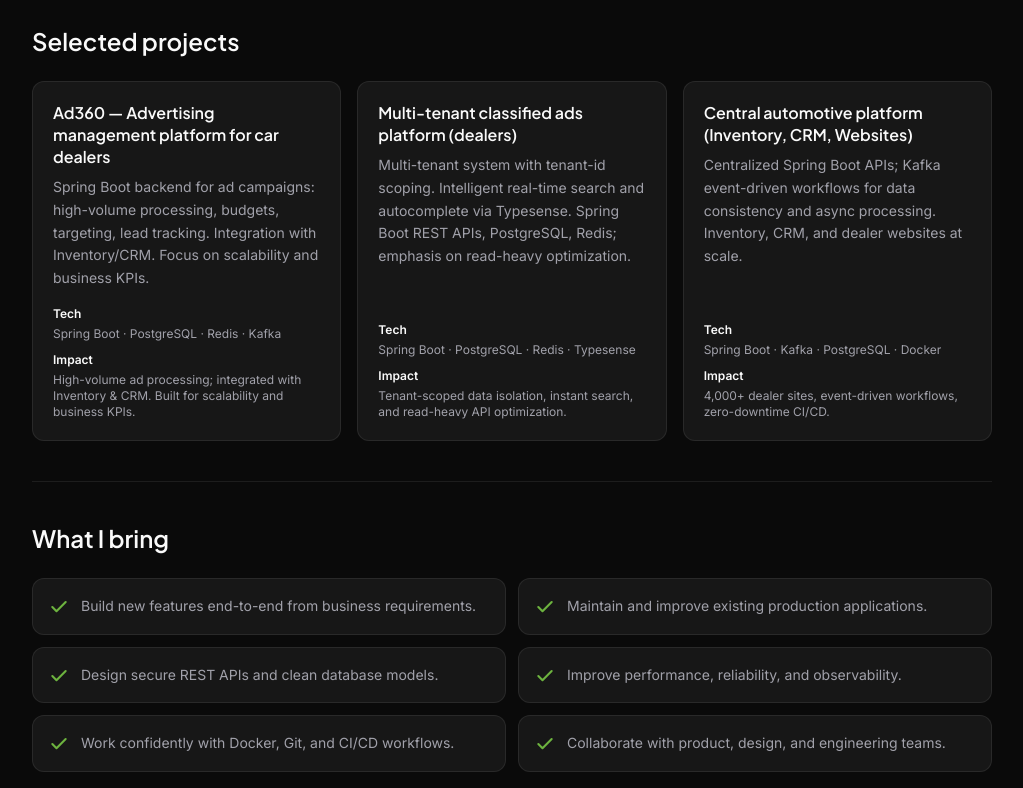
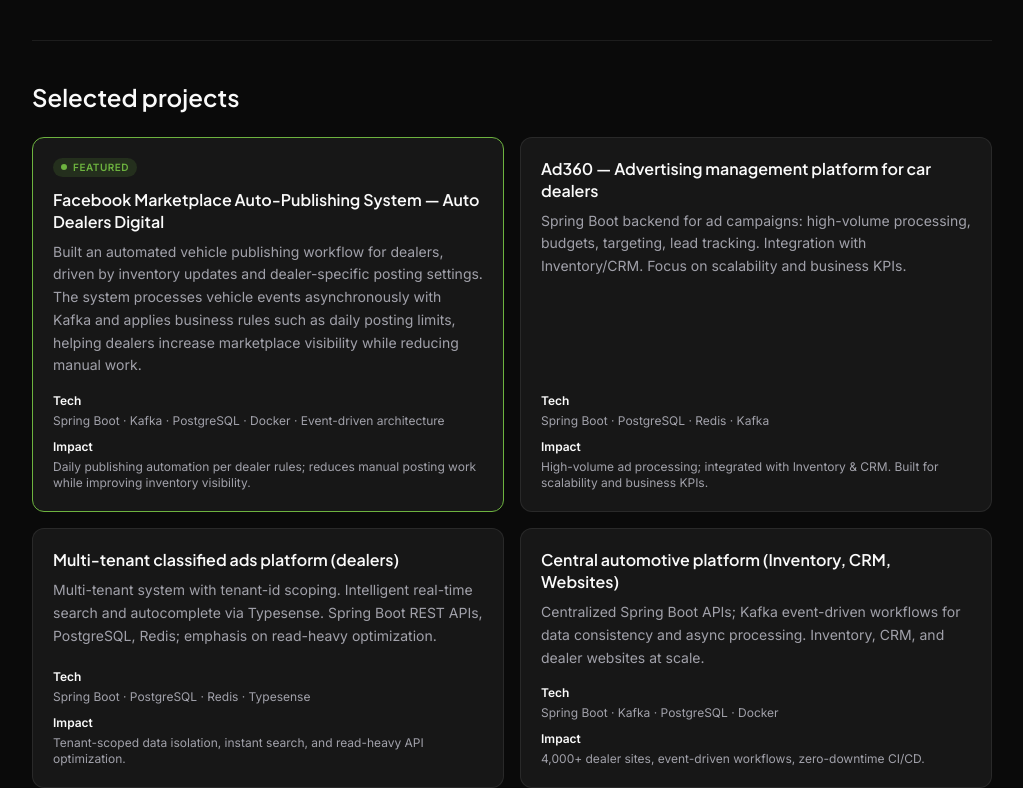
Before and after one commit to yassine-RM/yassine-remmani, a Next.js app: page /en/resume in a window 1280 px wide. Shown: the part 1939-2727 px from the top of the page, without its empty margins (128-1151 px from the left). Built offline with nearby package versions, Linux system fonts and the light colour scheme; no server answers.

Commit message:
Add new job

```diff
--- a/app/[locale]/resume/page.tsx
+++ b/app/[locale]/resume/page.tsx
@@ -233,12 +233,24 @@
           <h2 id="projects-title" className="font-heading text-xl md:text-2xl font-semibold mb-6">
             {r.projects.title}
           </h2>
-          <div className="grid grid-cols-1 lg:grid-cols-3 gap-4">
-            {cv.projects.map((project, idx) => (
+          <div className="grid grid-cols-1 md:grid-cols-2 gap-4">
+            {cv.projects.map((project, idx) => {
+              const isFeatured = idx === 0
+              return (
                 <article
                   key={project.name}
-                className="flex flex-col rounded-xl border border-border bg-card p-5 hover:border-border-hover transition-colors"
+                  className={`flex flex-col rounded-xl border bg-card p-5 transition-colors ${
+                    isFeatured
+                      ? 'border-accent hover:border-accent-hover'
+                      : 'border-border hover:border-border-hover'
+                  }`}
                 >
+                  {isFeatured && (
+                    <span className="inline-flex items-center self-start gap-1.5 px-2 py-0.5 rounded-full bg-[var(--accent-muted)] text-accent text-[10px] font-semibold uppercase tracking-wider mb-3">
+                      <span aria-hidden className="w-1.5 h-1.5 rounded-full bg-accent" />
+                      {r.projects.featuredLabel}
+                    </span>
+                  )}
                   <h3 className="font-heading text-base font-semibold mb-2 leading-snug">
                     {project.name}
                   </h3>
@@ -256,7 +268,8 @@
                     </div>
                   </div>
                 </article>
-            ))}
+              )
+            })}
           </div>
         </section>
 
--- a/messages/en.ts
+++ b/messages/en.ts
@@ -233,9 +233,11 @@
     },
     projects: {
       title: 'Selected projects',
+      featuredLabel: 'Featured',
       techLabel: 'Tech',
       impactLabel: 'Impact',
       projectImpacts: [
+        'Daily publishing automation per dealer rules; reduces manual posting work while improving inventory visibility.',
         'High-volume ad processing; integrated with Inventory & CRM. Built for scalability and business KPIs.',
         'Tenant-scoped data isolation, instant search, and read-heavy API optimization.',
         '4,000+ dealer sites, event-driven workflows, zero-downtime CI/CD.',
@@ -401,6 +403,7 @@
           'Built secure and robust systems including authentication, authorization, and role-based access control (JWT, OAuth2, Keycloak).',
           'Developed RESTful APIs and integrated them seamlessly with responsive and SEO-optimized frontend interfaces.',
           'Implemented multi-tenant architectures and modular systems designed to scale with business growth.',
+          'Contributed to an event-driven Facebook Marketplace publishing automation system, using Kafka and Spring Boot to process inventory updates and apply dealer-specific posting rules.',
           'Containerized applications using Docker and Docker Compose, ensuring consistent environments across development and production.',
           'Deployed and maintained applications on AWS (EC2, S3, RDS), with cloud-ready configurations and monitoring.',
           'Collaborated with cross-functional teams (product, design, engineering) to translate requirements into high-quality features.',
@@ -409,6 +412,7 @@
       },
     ],
     projects: [
+      { name: 'Facebook Marketplace Auto-Publishing System — Auto Dealers Digital', stack: 'Spring Boot · Kafka · PostgreSQL · Docker · Event-driven architecture', description: 'Built an automated vehicle publishing workflow for dealers, driven by inventory updates and dealer-specific posting settings. The system processes vehicle events asynchronously with Kafka and applies business rules such as daily posting limits, helping dealers increase marketplace visibility while reducing manual work.' },
       { name: 'Ad360 — Advertising management platform for car dealers', stack: 'Spring Boot · PostgreSQL · Redis · Kafka', description: 'Spring Boot backend for ad campaigns: high-volume processing, budgets, targeting, lead tracking. Integration with Inventory/CRM. Focus on scalability and business KPIs.' },
       { name: 'Multi-tenant classified ads platform (dealers)', stack: 'Spring Boot · PostgreSQL · Redis · Typesense', description: 'Multi-tenant system with tenant-id scoping. Intelligent real-time search and autocomplete via Typesense. Spring Boot REST APIs, PostgreSQL, Redis; emphasis on read-heavy optimization.' },
       { name: 'Central automotive platform (Inventory, CRM, Websites)', stack: 'Spring Boot · Kafka · PostgreSQL · Docker', description: 'Centralized Spring Boot APIs; Kafka event-driven workflows for data consistency and async processing. Inventory, CRM, and dealer websites at scale.' },
--- a/messages/fr.ts
+++ b/messages/fr.ts
@@ -234,9 +234,11 @@
     },
     projects: {
       title: 'Projets sélectionnés',
+      featuredLabel: 'À la une',
       techLabel: 'Tech',
       impactLabel: 'Impact',
       projectImpacts: [
+        'Automatisation de la publication quotidienne selon les règles de chaque dealer ; réduit le travail manuel et améliore la visibilité de l’inventaire.',
         'Traitement publicitaire à fort volume ; intégré avec Inventaire et CRM. Conçu pour la scalabilité et les KPIs métier.',
         'Isolation des données par tenant, recherche instantanée et APIs optimisées pour les charges en lecture.',
         '4 000+ sites concessionnaires, flux event-driven, déploiements CI/CD sans interruption.',
@@ -402,6 +404,7 @@
           'Mise en place de systèmes sécurisés : authentification, autorisation et contrôle d’accès par rôles (JWT, OAuth2, Keycloak).',
           'Développement d’APIs RESTful et intégration avec des interfaces frontend réactives et optimisées SEO.',
           'Implémentation d’architectures multi-tenant et systèmes modulaires conçus pour accompagner la croissance.',
+          'Contribution à un système événementiel d’automatisation de publication vers Facebook Marketplace, utilisant Kafka et Spring Boot pour traiter les mises à jour d’inventaire et appliquer les règles de publication propres à chaque dealer.',
           'Containerisation des applications avec Docker et Docker Compose pour des environnements cohérents en dev et en production.',
           'Déploiement et maintenance sur AWS (EC2, S3, RDS), avec configurations cloud et monitoring.',
           'Collaboration avec les équipes produit, design et engineering pour transformer les besoins en fonctionnalités de qualité.',
@@ -410,6 +413,7 @@
       },
     ],
     projects: [
+      { name: 'Système d’auto-publication Facebook Marketplace — Auto Dealers Digital', stack: 'Spring Boot · Kafka · PostgreSQL · Docker · Architecture événementielle', description: 'Conception d’un workflow automatisé de publication de véhicules pour les concessionnaires, basé sur les mises à jour d’inventaire et les paramètres propres à chaque dealer. Le système traite les événements de véhicules de manière asynchrone avec Kafka et applique des règles métier comme les limites de publication quotidiennes, afin d’augmenter la visibilité des annonces tout en réduisant les actions manuelles.' },
       { name: 'Ad360 — Plateforme de gestion publicitaire pour concessionnaires auto', stack: 'Spring Boot · PostgreSQL · Redis · Kafka', description: 'Backend Spring Boot pour campagnes pub : traitement à fort volume, budgets, ciblage, suivi leads. Intégration Inventaire/CRM. Focus scalabilité et KPIs métier.' },
       { name: 'Plateforme petites annonces multi-tenant (concessionnaires)', stack: 'Spring Boot · PostgreSQL · Redis · Typesense', description: 'Système multi-tenant avec isolation par tenant-id. Recherche temps réel et autocomplétion via Typesense. APIs REST Spring Boot, PostgreSQL, Redis ; optimisation des charges en lecture.' },
       { name: 'Plateforme automobile centralisée (Inventaire, CRM, Sites web)', stack: 'Spring Boot · Kafka · PostgreSQL · Docker', description: 'APIs Spring Boot centralisées ; flux event-driven Kafka pour cohérence des données et traitement asynchrone. Inventaire, CRM et sites concessionnaires à l’échelle.' },
```
Lines whose indentation alone changed are shown as unchanged.
